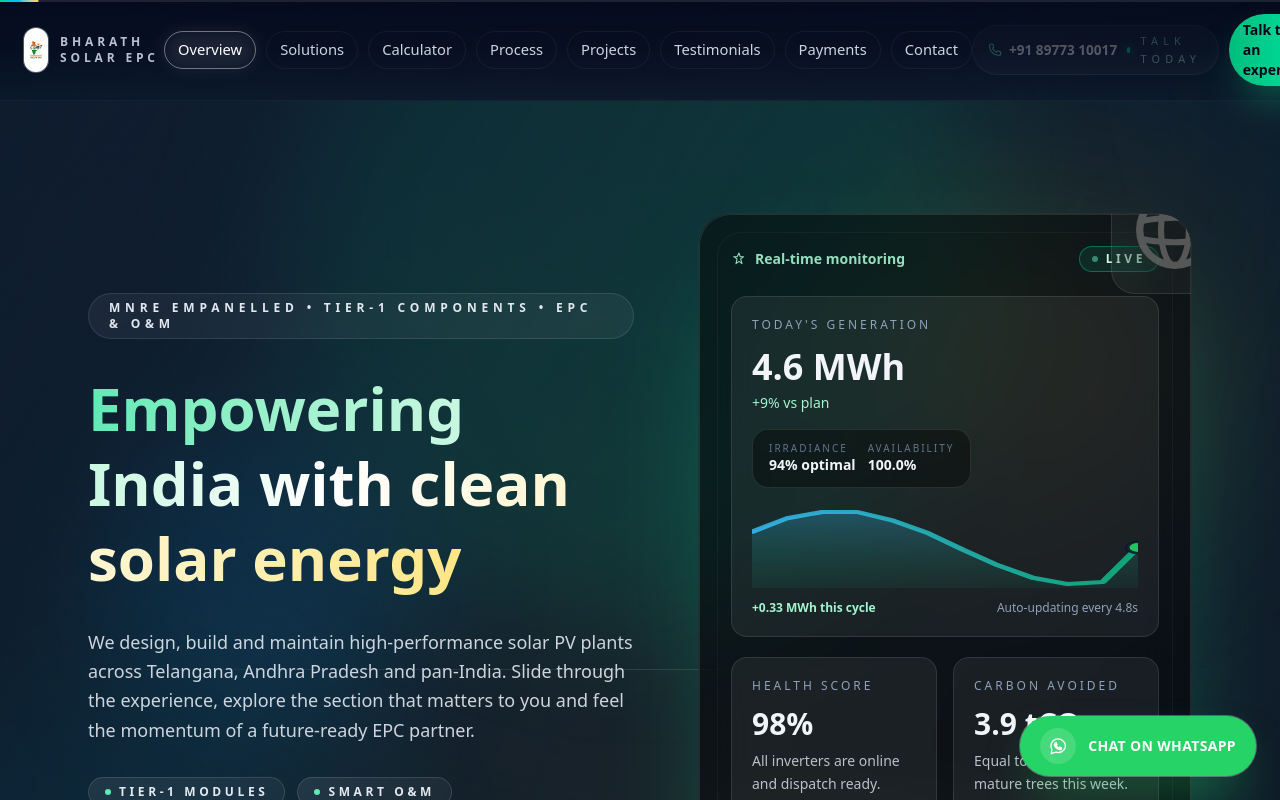
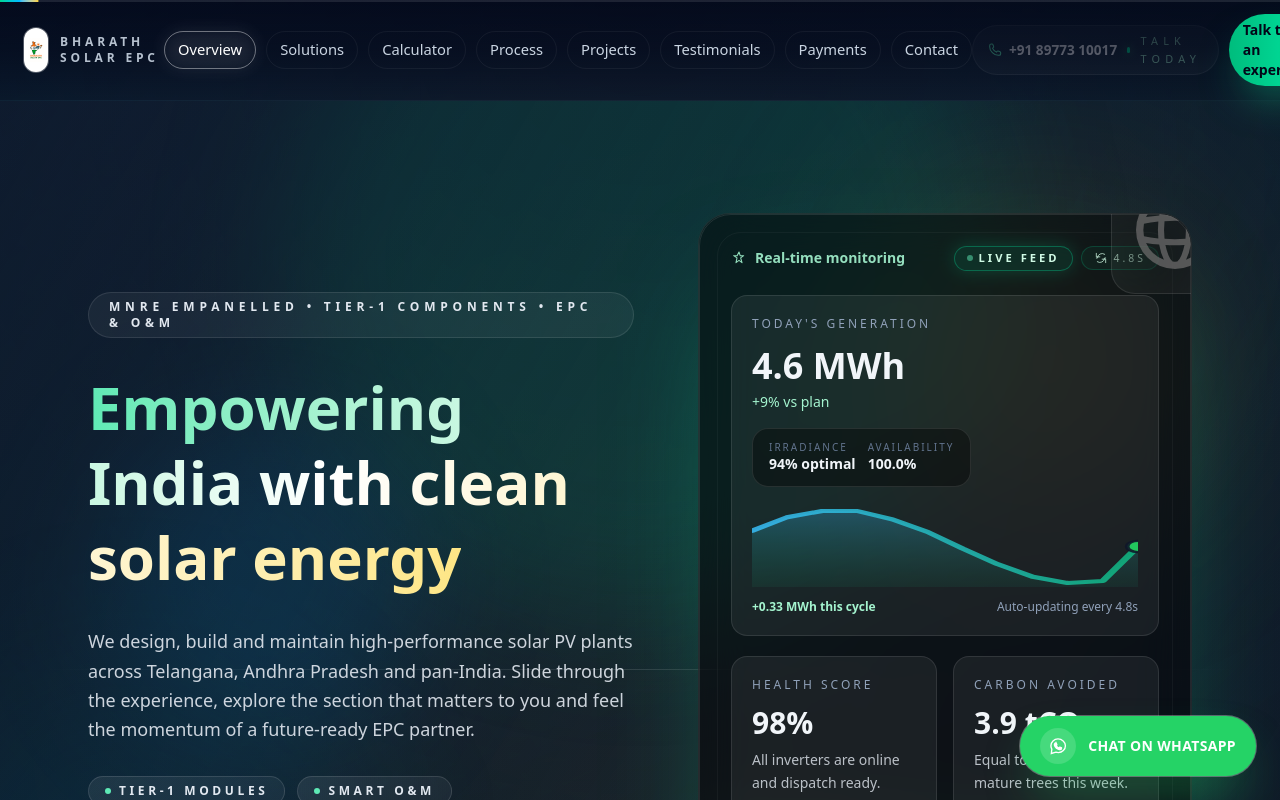
Before and after one commit to dbr09/bharathsolarepc, a Next.js app: page / in a window 1280 px wide. Shown: the top 800 px of the page. Built offline with nearby package versions, Linux system fonts and the light colour scheme.

Commit message:
Fix hero overflow and monitoring header status

```diff
--- a/app/page.js
+++ b/app/page.js
@@ -169,7 +169,7 @@
   const accentPosition = `${50 + scrollProgress * 35}% ${35 + scrollProgress * 20}%`;
 
   return (
-    <main className="relative min-h-screen overflow-hidden bg-transparent text-slate-100">
+    <main className="relative min-h-screen overflow-x-hidden bg-transparent text-slate-100">
       <div
         aria-hidden
         className="pointer-events-none absolute inset-0 -z-10 transition-opacity duration-700"
@@ -322,13 +322,18 @@
           >
             <div className="pointer-events-none absolute inset-0 rounded-[32px] border border-white/10" aria-hidden />
             <div className="pointer-events-none absolute inset-[18px] rounded-[24px] border border-white/10 opacity-40" aria-hidden />
-            <div className="relative flex items-center justify-between text-sm font-semibold text-emerald-200/90">
+            <div className="relative flex flex-wrap items-center justify-between gap-3 text-sm font-semibold text-emerald-200/90">
               <span className="flex items-center gap-2">
                 <SparkIcon className="h-4 w-4" /> Real-time monitoring
               </span>
-              <span className="inline-flex items-center gap-2 rounded-full border border-emerald-400/40 bg-emerald-400/10 px-3 py-1 text-xs uppercase tracking-[0.3em] text-emerald-100">
-                <span className="h-1.5 w-1.5 animate-pulse rounded-full bg-emerald-300" aria-hidden /> Live
-              </span>
+              <div className="flex items-center gap-2 text-xs uppercase tracking-[0.25em]">
+                <span className="inline-flex items-center gap-1.5 rounded-full border border-emerald-400/35 bg-emerald-400/10 px-3 py-1 text-[0.7rem] font-semibold text-emerald-100 shadow-[0_0_18px_rgba(16,185,129,0.25)]">
+                  <span className="h-1.5 w-1.5 animate-pulse rounded-full bg-emerald-300" aria-hidden /> Live feed
+                </span>
+                <span className="hidden items-center gap-1.5 rounded-full border border-emerald-400/20 bg-emerald-400/5 px-3 py-1 text-[0.65rem] font-medium text-emerald-100/80 sm:inline-flex">
+                  <RefreshIcon className="h-3.5 w-3.5" /> {refreshLabel}
+                </span>
+              </div>
             </div>
             <div className="relative mt-6 space-y-5 text-slate-100" aria-live="polite">
               <div className="rounded-2xl border border-white/10 bg-white/6 p-5">
@@ -1028,6 +1033,18 @@
   );
 }
 
+function RefreshIcon({ className }) {
+  return (
+    <svg xmlns="http://www.w3.org/2000/svg" viewBox="0 0 24 24" fill="none" stroke="currentColor" strokeWidth="1.6" className={className}>
+      <path
+        strokeLinecap="round"
+        strokeLinejoin="round"
+        d="M4 4v6h6M20 20v-6h-6M5.63 18.37A8 8 0 0 0 18 12h2m-1.63-6.37A8 8 0 0 0 6 12H4"
+      />
+    </svg>
+  );
+}
+
 function ArrowIcon({ className }) {
   return (
     <svg xmlns="http://www.w3.org/2000/svg" viewBox="0 0 24 24" fill="none" stroke="currentColor" strokeWidth="1.6" className={className}>
```
